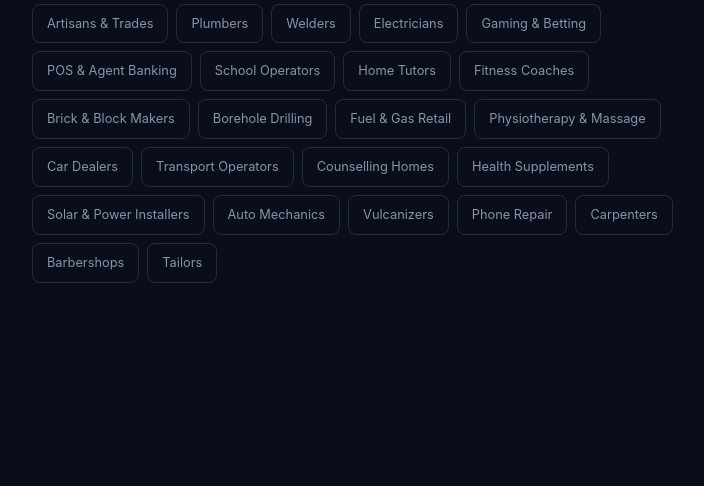
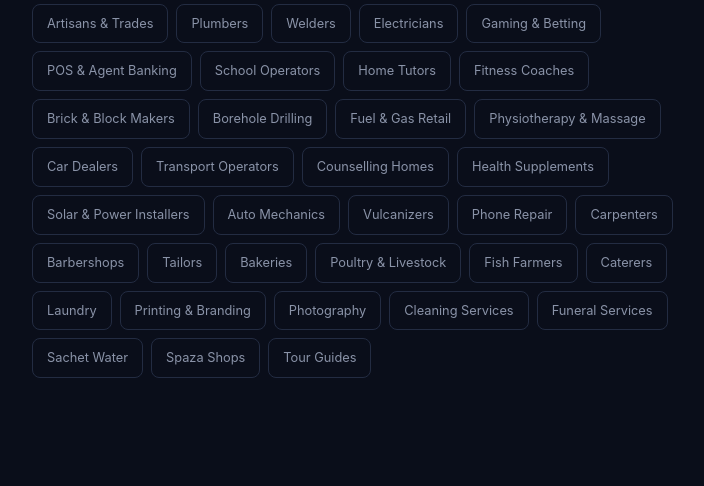
Before and after one commit to OpenMind-lab782/Copyswift-ai, a Flask app: page /tools/ad-copy in a window 1280 px wide. Shown: the part 3097-3583 px from the top of the page, without its empty margins (268-972 px from the left). Before the commit the page ends 3380 px from the top, so only its background shows below. Run offline with Flask 3, Linux system fonts and the light colour scheme.

Commit message:
Add batch 2 of new industry variants: food, services, and region-specific categories

```diff
--- a/app.py
+++ b/app.py
@@ -2406,6 +2406,114 @@ INDUSTRY_VARIANTS = {
         "customer_placeholder": "e.g. Customers planning for an event",
         "hesitation_placeholder": "e.g. Worried about fit or turnaround time",
     },
+    "bakeries": {
+        "label": "Bakeries & Confectionery",
+        "meta_title": "Free AI Ad Copy Generator for Bakeries & Confectionery | CopySwift AI",
+        "meta_description": "Write ad copy that sells out your daily bake. Free, no signup.",
+        "headline": ["Ad copy that", "sells out", "your daily bake"],
+        "offer_placeholder": "e.g. Fresh birthday cakes and pastries, same-day order",
+        "customer_placeholder": "e.g. Families planning a birthday or event",
+        "hesitation_placeholder": "e.g. Worried it won't taste as good as the photo",
+    },
+    "poultry-livestock": {
+        "label": "Poultry & Livestock Farmers",
+        "meta_title": "Free AI Ad Copy Generator for Poultry & Livestock Farmers | CopySwift AI",
+        "meta_description": "Write ad copy that moves your stock faster. Free, no signup.",
+        "headline": ["Ad copy that", "moves your", "stock faster"],
+        "offer_placeholder": "e.g. Live and dressed chickens, farm-fresh weekly",
+        "customer_placeholder": "e.g. Households and local food vendors",
+        "hesitation_placeholder": "e.g. Worried about freshness or size",
+    },
+    "fish-farmers": {
+        "label": "Fish Farmers & Fishmongers",
+        "meta_title": "Free AI Ad Copy Generator for Fish Farmers & Fishmongers | CopySwift AI",
+        "meta_description": "Write ad copy that sells your catch before it goes bad. Free, no signup.",
+        "headline": ["Ad copy that", "sells your catch", "fast"],
+        "offer_placeholder": "e.g. Fresh catfish and tilapia, pond to plate",
+        "customer_placeholder": "e.g. Households and restaurants nearby",
+        "hesitation_placeholder": "e.g. Worried about freshness",
+    },
+    "caterers": {
+        "label": "Caterers & Event Chefs",
+        "meta_title": "Free AI Ad Copy Generator for Caterers & Event Chefs | CopySwift AI",
+        "meta_description": "Write ad copy that books your next event. Free, no signup.",
+        "headline": ["Ad copy that", "books your", "next event"],
+        "offer_placeholder": "e.g. Wedding and party catering, 50-500 guests",
+        "customer_placeholder": "e.g. Couples and families planning an event",
+        "hesitation_placeholder": "e.g. Worried about taste or portion sizes",
+    },
+    "laundry": {
+        "label": "Laundry & Dry Cleaning",
+        "meta_title": "Free AI Ad Copy Generator for Laundry & Dry Cleaning | CopySwift AI",
+        "meta_description": "Write ad copy that fills your pickup schedule. Free, no signup.",
+        "headline": ["Ad copy that", "fills your", "pickup schedule"],
+        "offer_placeholder": "e.g. Wash, iron and fold, same-day pickup and delivery",
+        "customer_placeholder": "e.g. Busy professionals with no time to wash",
+        "hesitation_placeholder": "e.g. Worried about clothes getting damaged",
+    },
+    "printing-branding": {
+        "label": "Printing, Branding & Signage",
+        "meta_title": "Free AI Ad Copy Generator for Printing & Branding | CopySwift AI",
+        "meta_description": "Write ad copy that wins you more print and branding jobs. Free, no signup.",
+        "headline": ["Ad copy that", "prints you", "more clients"],
+        "offer_placeholder": "e.g. Business cards, banners and shop signage",
+        "customer_placeholder": "e.g. Small businesses needing branded materials",
+        "hesitation_placeholder": "e.g. Worried about print quality",
+    },
+    "photography": {
+        "label": "Photography & Videography Studios",
+        "meta_title": "Free AI Ad Copy Generator for Photography & Videography | CopySwift AI",
+        "meta_description": "Write ad copy that books your next shoot. Free, no signup.",
+        "headline": ["Ad copy that", "books your", "next shoot"],
+        "offer_placeholder": "e.g. Wedding and portrait photography packages",
+        "customer_placeholder": "e.g. Couples and families planning a shoot",
+        "hesitation_placeholder": "e.g. Worried about photo quality or style fit",
+    },
+    "cleaning-services": {
+        "label": "Cleaning Services",
+        "meta_title": "Free AI Ad Copy Generator for Cleaning Services | CopySwift AI",
+        "meta_description": "Write ad copy that fills your cleaning schedule. Free, no signup.",
+        "headline": ["Ad copy that", "fills your", "cleaning schedule"],
+        "offer_placeholder": "e.g. Home and office deep cleaning, weekly packages",
+        "customer_placeholder": "e.g. Busy households and small offices",
+        "hesitation_placeholder": "e.g. Worried about trust and reliability",
+    },
+    "funeral-services": {
+        "label": "Funeral & Burial Services",
+        "meta_title": "Free AI Ad Copy Generator for Funeral & Burial Services | CopySwift AI",
+        "meta_description": "Write respectful ad copy that reaches families when they need it most. Free, no signup.",
+        "headline": ["Ad copy that", "serves families", "with dignity"],
+        "offer_placeholder": "e.g. Full funeral planning and burial services",
+        "customer_placeholder": "e.g. Families arranging a service",
+        "hesitation_placeholder": "e.g. Worried about cost and transparency",
+    },
+    "sachet-water": {
+        "label": "Water & Sachet Water Producers",
+        "meta_title": "Free AI Ad Copy Generator for Sachet Water Producers | CopySwift AI",
+        "meta_description": "Write ad copy that builds trust in your water brand. Free, no signup.",
+        "headline": ["Ad copy that", "builds trust", "sachet by sachet"],
+        "offer_placeholder": "e.g. NAFDAC-registered sachet water, bulk supply",
+        "customer_placeholder": "e.g. Shops and event vendors needing bulk supply",
+        "hesitation_placeholder": "e.g. Worried about purity and certification",
+    },
+    "spaza-shops": {
+        "label": "Spaza & Township Convenience Shops",
+        "meta_title": "Free AI Ad Copy Generator for Spaza & Township Shops | CopySwift AI",
+        "meta_description": "Write ad copy that brings more neighbours through your door. Free, no signup.",
+        "headline": ["Ad copy that", "brings the", "neighbourhood in"],
+        "offer_placeholder": "e.g. Airtime, groceries and essentials, open daily",
+        "customer_placeholder": "e.g. Neighbours within walking distance",
+        "hesitation_placeholder": "e.g. Unsure if you're open or stocked",
+    },
+    "tour-guides": {
+        "label": "Tour Guides & Travel Agencies",
+        "meta_title": "Free AI Ad Copy Generator for Tour Guides & Travel Agencies | CopySwift AI",
+        "meta_description": "Write ad copy that books your next tour. Free, no signup.",
+        "headline": ["Ad copy that", "books your", "next tour"],
+        "offer_placeholder": "e.g. Guided day tours, small group, all-inclusive",
+        "customer_placeholder": "e.g. Tourists and diaspora visitors",
+        "hesitation_placeholder": "e.g. Worried about safety or hidden costs",
+    },
 }
 
 DAILY_FREE_LIMIT = 3
--- a/templates/tools_ad_copy.html
+++ b/templates/tools_ad_copy.html
@@ -282,6 +282,18 @@
       <a class="industry-chip {{ 'current' if industry=='carpenters' }}" href="/tools/ad-copy/carpenters">Carpenters</a>
       <a class="industry-chip {{ 'current' if industry=='barbershops' }}" href="/tools/ad-copy/barbershops">Barbershops</a>
       <a class="industry-chip {{ 'current' if industry=='tailors' }}" href="/tools/ad-copy/tailors">Tailors</a>
+      <a class="industry-chip {{ 'current' if industry=='bakeries' }}" href="/tools/ad-copy/bakeries">Bakeries</a>
+      <a class="industry-chip {{ 'current' if industry=='poultry-livestock' }}" href="/tools/ad-copy/poultry-livestock">Poultry & Livestock</a>
+      <a class="industry-chip {{ 'current' if industry=='fish-farmers' }}" href="/tools/ad-copy/fish-farmers">Fish Farmers</a>
+      <a class="industry-chip {{ 'current' if industry=='caterers' }}" href="/tools/ad-copy/caterers">Caterers</a>
+      <a class="industry-chip {{ 'current' if industry=='laundry' }}" href="/tools/ad-copy/laundry">Laundry</a>
+      <a class="industry-chip {{ 'current' if industry=='printing-branding' }}" href="/tools/ad-copy/printing-branding">Printing & Branding</a>
+      <a class="industry-chip {{ 'current' if industry=='photography' }}" href="/tools/ad-copy/photography">Photography</a>
+      <a class="industry-chip {{ 'current' if industry=='cleaning-services' }}" href="/tools/ad-copy/cleaning-services">Cleaning Services</a>
+      <a class="industry-chip {{ 'current' if industry=='funeral-services' }}" href="/tools/ad-copy/funeral-services">Funeral Services</a>
+      <a class="industry-chip {{ 'current' if industry=='sachet-water' }}" href="/tools/ad-copy/sachet-water">Sachet Water</a>
+      <a class="industry-chip {{ 'current' if industry=='spaza-shops' }}" href="/tools/ad-copy/spaza-shops">Spaza Shops</a>
+      <a class="industry-chip {{ 'current' if industry=='tour-guides' }}" href="/tools/ad-copy/tour-guides">Tour Guides</a>
     </div>
   </div>
 
```
